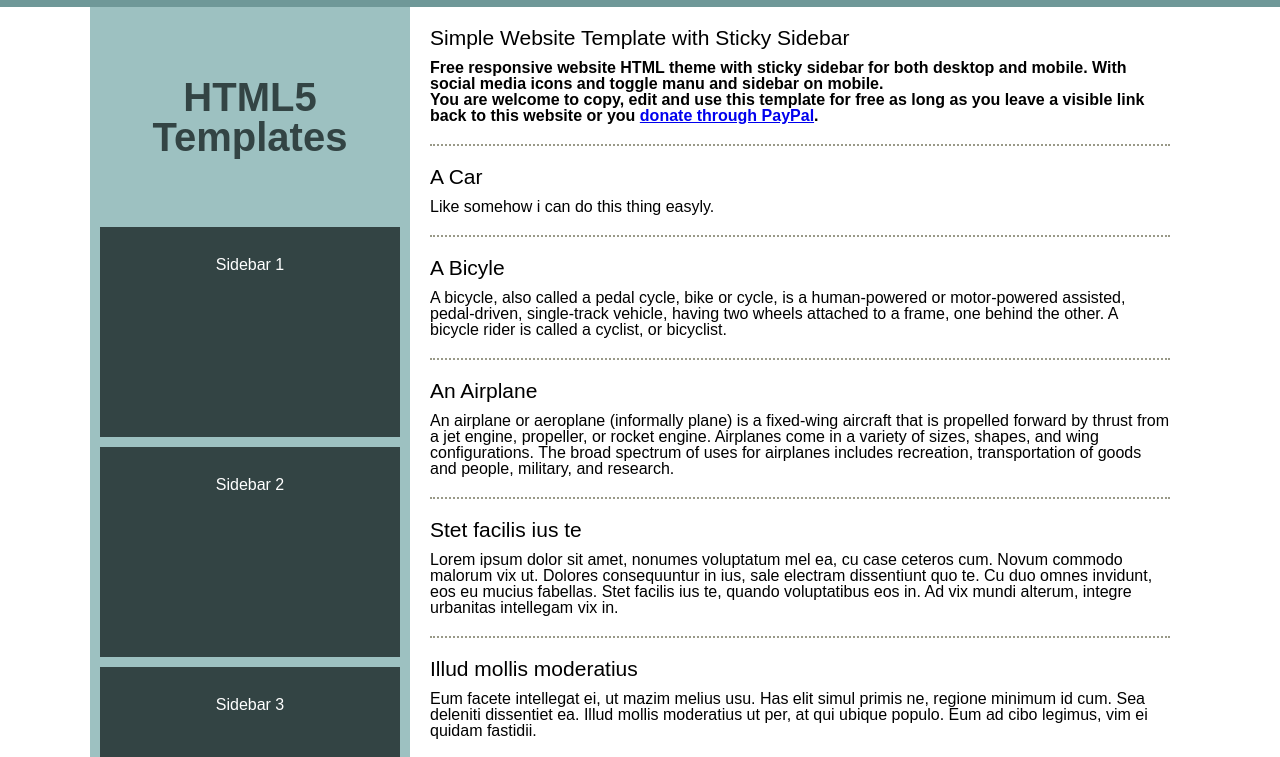
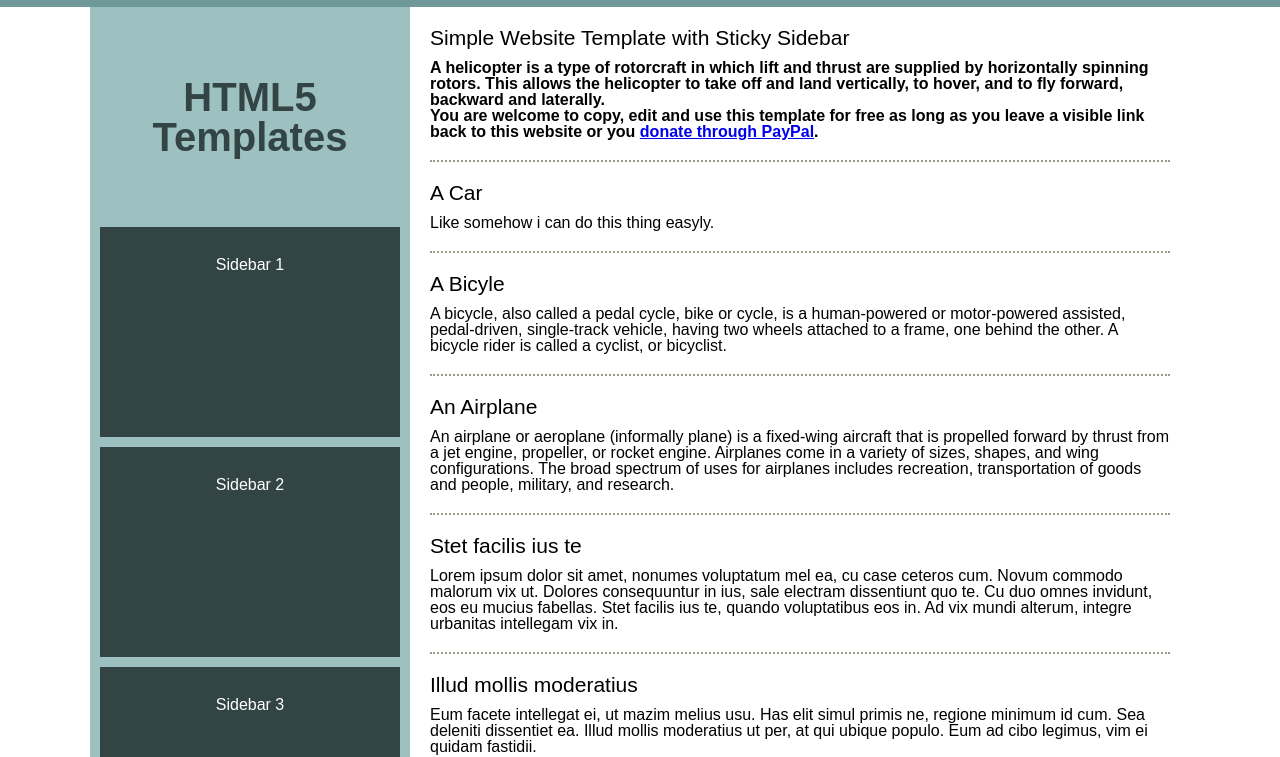
Before and after one commit to LaluHil/Sticky-Sidebar, a plain HTML site: page sticky-sidebar/index.html in a window 1280 px wide. Shown: the part 53-810 px from the top of the page. Drawn offline with Linux system fonts and the light colour scheme.

Commit message:
Update index.html

```diff
--- a/sticky-sidebar/index.html
+++ b/sticky-sidebar/index.html
@@ -79,7 +79,7 @@
 			<main>
 				<article>
 					<h2>Simple Website Template with Sticky Sidebar</h2>
-					<p><strong>Free responsive website HTML theme with sticky sidebar for both desktop and mobile. With social media icons and toggle manu and sidebar on mobile.</strong></p>
+					<p><strong>A helicopter is a type of rotorcraft in which lift and thrust are supplied by horizontally spinning rotors. This allows the helicopter to take off and land vertically, to hover, and to fly forward, backward and laterally.</strong></p>
 					<p><strong>You are welcome to copy, edit and use this template for free as long as you leave a visible link back to this website or you <a href="https://www.paypal.com/paypalme/ruwix" target="_blank">donate through PayPal</a>.</strong></p>
 				</article>
 				<article>
```
